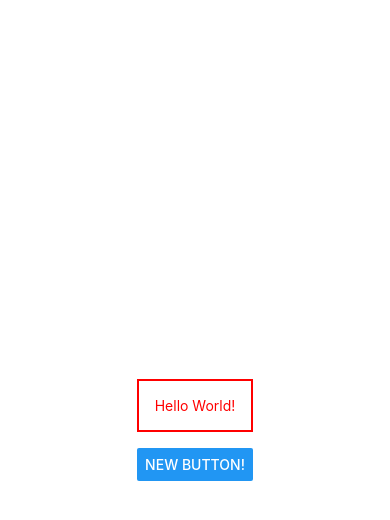
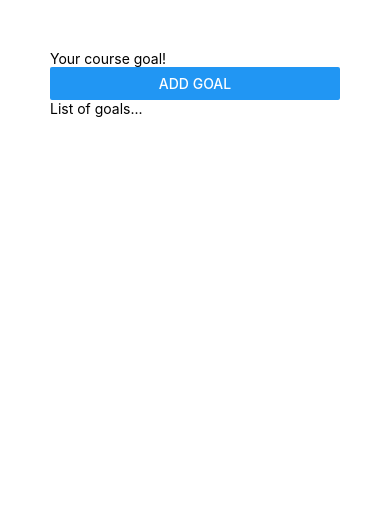
Before and after one commit to afiqaimanafr/goals-rn-app, a React Native app: screen / in a window 390 px wide. Shown: the top 520 px of the page. Built offline with nearby package versions, Linux system fonts and the light colour scheme.

Commit message:
update: latest

```diff
--- a/App.js
+++ b/App.js
@@ -1,28 +1,23 @@
 import React, { useState } from "react";
-import { StyleSheet, Text, View, Button } from "react-native";
+import { StyleSheet, Text, View, Button, TextInput } from "react-native";
 
 export default function App() {
   const [outputText, setOutputText] = useState("First React Native App!");
   return (
-    <View style={styles.container}>
-      <Text style={styles.dummyText}>Hello World!</Text>
-      <Button title="New Button!" />
+    <View style={styles.appContainer}>
+      <View>
+        <TextInput placeholder="Your course goal!" />
+        <Button title="Add Goal" />
+      </View>
+      <View>
+        <Text>List of goals...</Text>
+      </View>
     </View>
   );
 }
 
 const styles = StyleSheet.create({
-  container: {
-    flex: 1,
-    backgroundColor: "#fff",
-    alignItems: "center",
-    justifyContent: "center",
-  },
-  dummyText: {
-    color: "red",
-    margin: 16,
-    borderWidth: 2,
-    borderColor: "red",
-    padding: 16,
+  appContainer: {
+    padding: 50,
   },
 });
```
